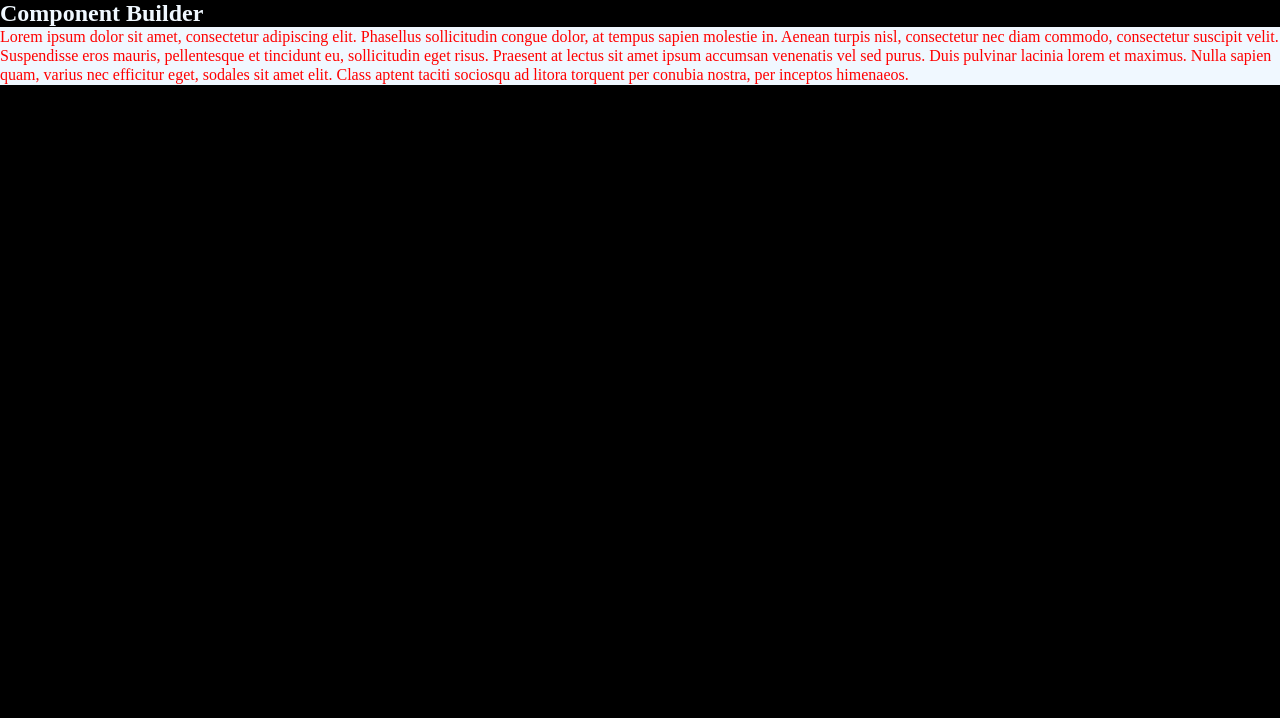
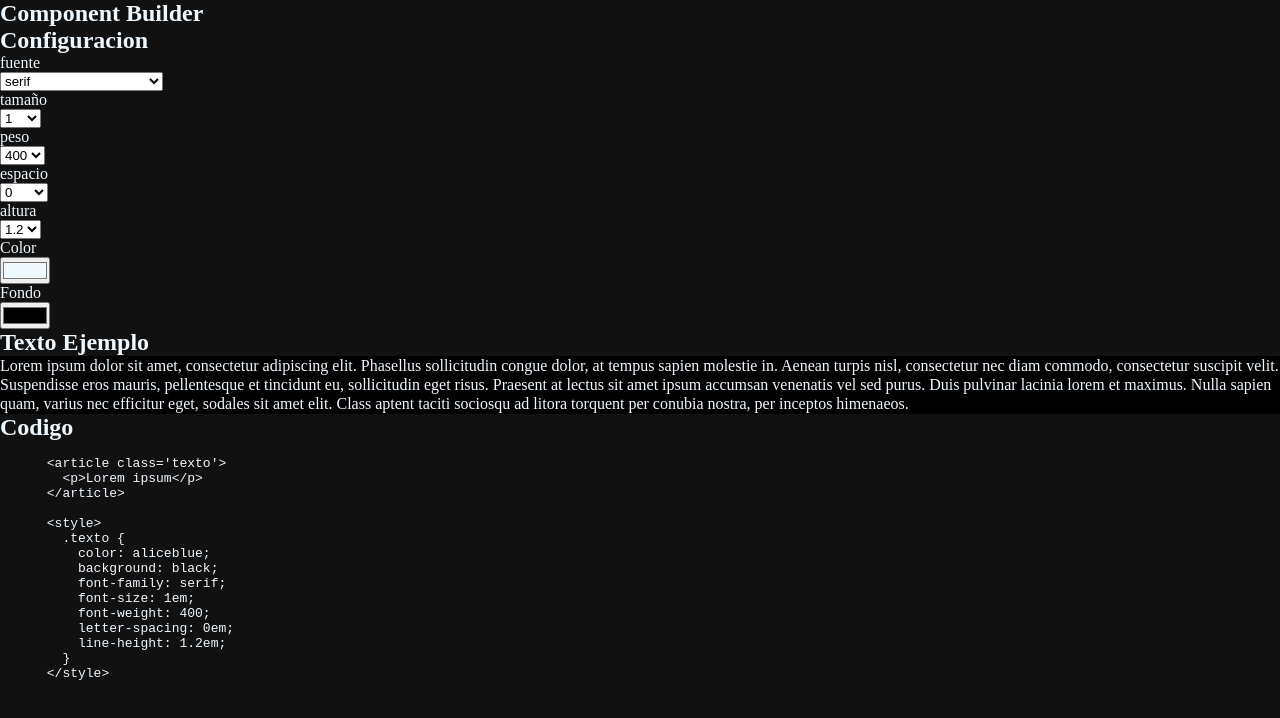
Before and after one commit to SebaRomeroX/component_builder, a React (Vite) app: page / in a window 1280 px wide. Shown: the top 718 px of the page. Built offline with nearby package versions, Linux system fonts and the light colour scheme.

Commit message:
1er feature

```diff
--- a/src/App.css
+++ b/src/App.css
@@ -4,6 +4,6 @@
 }
 
 body {
-  background-color: black;
+  background-color: rgb(17, 17, 17);
   color: aliceblue;
 }
--- a/src/App.jsx
+++ b/src/App.jsx
@@ -1,29 +1,82 @@
 import { useState } from 'react'
 import './App.css'
 
-function App() {
-  const [estilos, setEstilos] = useState({
-    color: 'red',
-    fondo: 'aliceblue',
-    fuente: 'serif',
-    tamaño: '1',
-    peso: '400',
-    espacio: '0',
-    altura: '1.2'
-  })
+const Inputs = ({ setEstilos }) => {
+  const Opciones = {
+    fuente: ['serif',
+      'system-ui',
+      'Courier New',
+      'Franklin Gothic Medium',
+      'Arial',
+      'Calibri',
+      'Verdana',
+      'Segoe UI',
+      'Tahoma',
+      'Trebuchet MS',
+      'Cambria',
+      'Georgia',
+      'Impact',
+      'cursive',
+      'monospace'
+    ],
+    tamaño: [1, 1.2, 1.4, 1.6],
+    peso: [400, 600],
+    espacio: [0, 0.04, 0.08, 0.12, 0.16, 0.2],
+    altura: [1.2, 1.4, 1.6]
+  }
+
+  function handleInput (campo, valor) {
+    setEstilos(prev => ({...prev, [campo]: valor}))
+  }
 
   return (
     <section>
-      <h1>Component Builder</h1>
+      <h2>Configuracion</h2>
+      <section>
+        {
+          Object.keys(Opciones).map(opcion => (
+            <label>
+              <p>{opcion}</p>
+              <select onChange={(e) => handleInput(opcion, e.target.value)} >
+                {
+                  Opciones[opcion].map(item => (
+                    <option value={item} >{item}</option>
+                  ))
+                }
+              </select>
+            </label>
+          ))
+        }
+
+        <label>
+          <p>Color</p>
+          <input type='color' value='#F0F8FF' onChange={(e) => handleInput('color', e.target.value)}/>
+        </label>
+
+        <label>
+          <p>Fondo</p>
+          <input type='color' onChange={(e) => handleInput('fondo', e.target.value)}/>
+        </label>
+      </section>
+    </section>
+  )
+}
+
+const Visualizador = ({ estilos }) => {
+  const { color, fondo, tamaño, fuente, peso, espacio, altura } = estilos
+
+  return (
+    <section>
+      <h2>Texto Ejemplo</h2>
 
       <article style={{
-        color: estilos.color,
-        background: estilos.fondo,
-        fontFamily: estilos.fuente,
-        fontSize: `${estilos.tamaño}em`,
-        fontWeight: estilos.peso,
-        letterSpacing: `${estilos.espacio}em`,
-        lineHeight: `${estilos.altura}em`
+        color: color,
+        background: fondo,
+        fontFamily: fuente,
+        fontSize: `${tamaño}em`,
+        fontWeight: peso,
+        letterSpacing: `${espacio}em`,
+        lineHeight: `${altura}em`
       }}>
         <p>Lorem ipsum dolor sit amet, consectetur adipiscing elit.
           Phasellus sollicitudin congue dolor, at tempus sapien molestie in.
@@ -39,4 +92,53 @@ function App() {
   )
 }
 
+const SalidaCodigo = ({ estilos }) => {
+  const { color, fondo, tamaño, fuente, peso, espacio, altura } = estilos
+
+  return (
+    <section>
+      <h2>Codigo</h2>
+
+      <pre>{`
+      <article class='texto'>
+        <p>Lorem ipsum</p>
+      </article>
+
+      <style>
+        .texto {
+          color: ${color};
+          background: ${fondo};
+          font-family: ${fuente};
+          font-size: ${tamaño}em;
+          font-weight: ${peso};
+          letter-spacing: ${espacio}em;
+          line-height: ${altura}em;
+        }
+      </style>
+      `}</pre>
+    </section>
+  )
+}
+
+const App = () => {
+  const [estilos, setEstilos] = useState({
+    color: 'aliceblue',
+    fondo: 'black',
+    fuente: 'serif',
+    tamaño: '1',
+    peso: '400',
+    espacio: '0',
+    altura: '1.2'
+  })
+
+  return (
+    <section>
+      <h1>Component Builder</h1>
+      <Inputs setEstilos={setEstilos} />
+      <Visualizador estilos={estilos} />
+      <SalidaCodigo estilos={estilos} />
+    </section>
+  )
+}
+
 export default App
```
